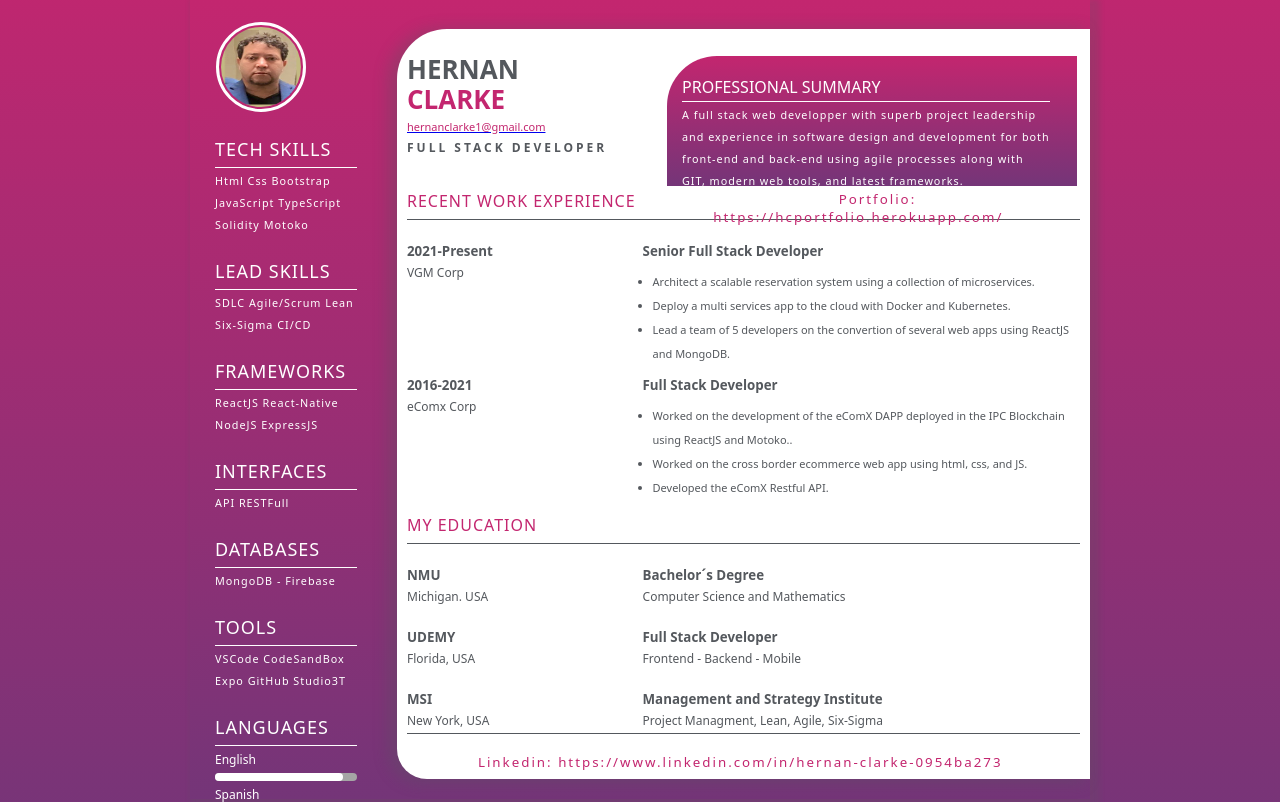
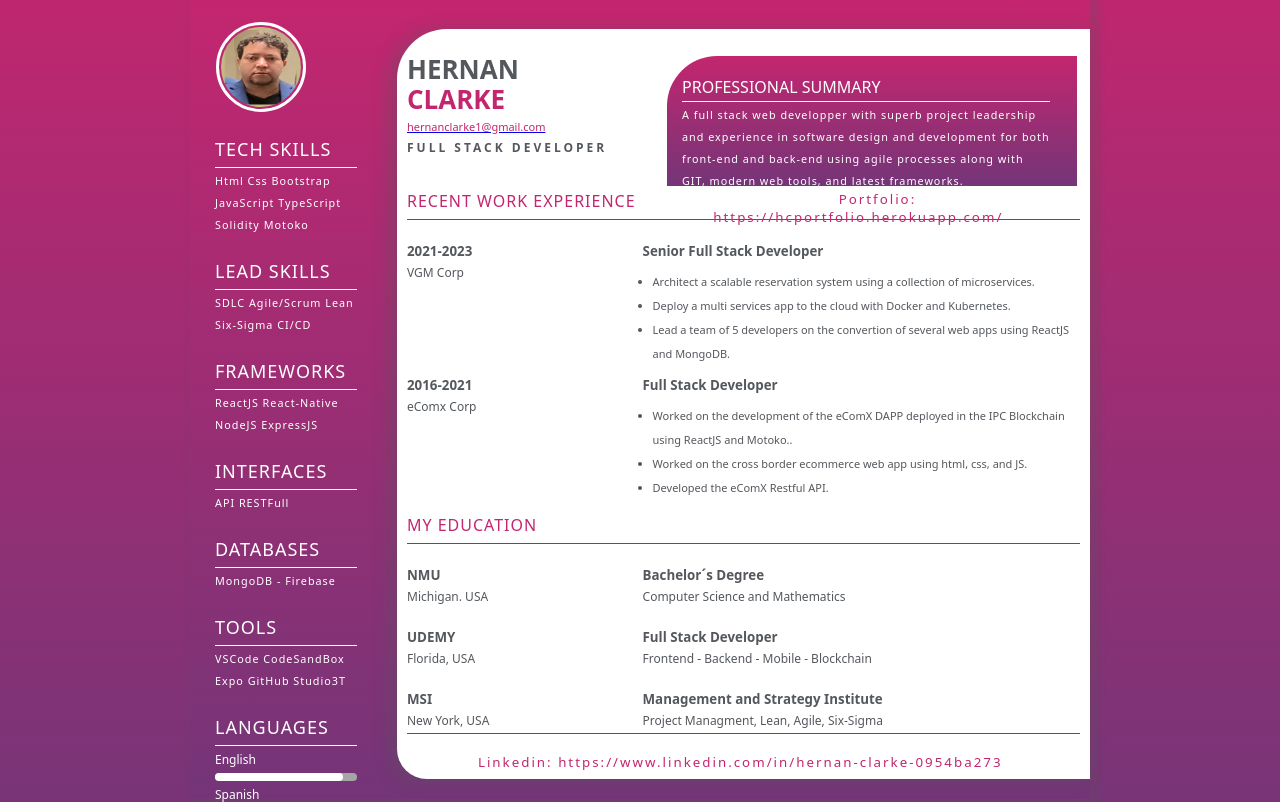
Before and after one commit to hcdclove/hernan-clarke-resume, a Node server app: page / in a window 1280 px wide. Shown: the part 51-853 px from the top of the page. Run offline with Node 20, Linux system fonts and the light colour scheme.

Commit message:
Resumer version 5.0

```diff
--- a/views/index.ejs
+++ b/views/index.ejs
@@ -134,7 +134,7 @@
         <hr class="hr2" />
         <br />
         <div class="col-div-4">
-          <p class="p5">2021-Present</p>
+          <p class="p5">2021-2023</p>
           <span class="span1">VGM Corp</span>
         </div>
         <div class="col-div-8">
@@ -193,7 +193,7 @@
         </div>
         <div class="col-div-8">
           <p class="p5">Full Stack Developer</p>
-          <span class="span1">Frontend - Backend - Mobile</span>
+          <span class="span1">Frontend - Backend - Mobile - Blockchain</span>
         </div>
         <div class="clearfix"></div>
         <br />
```
